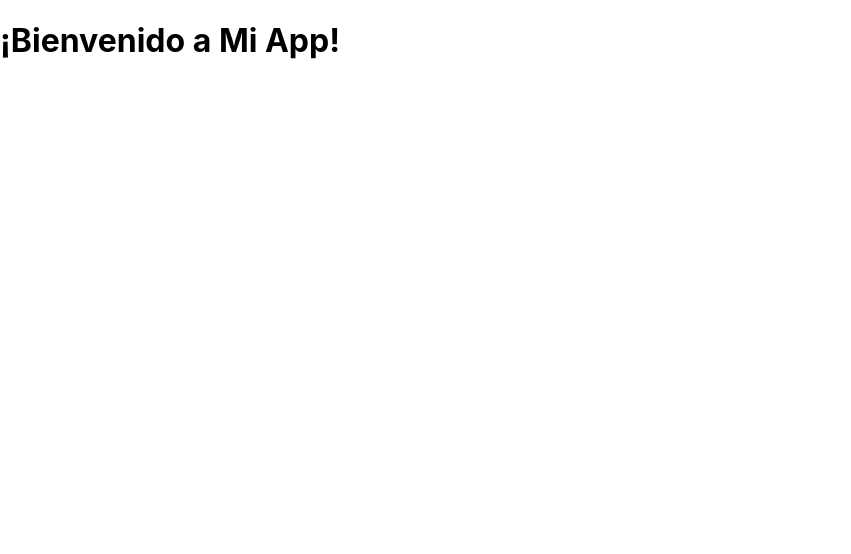
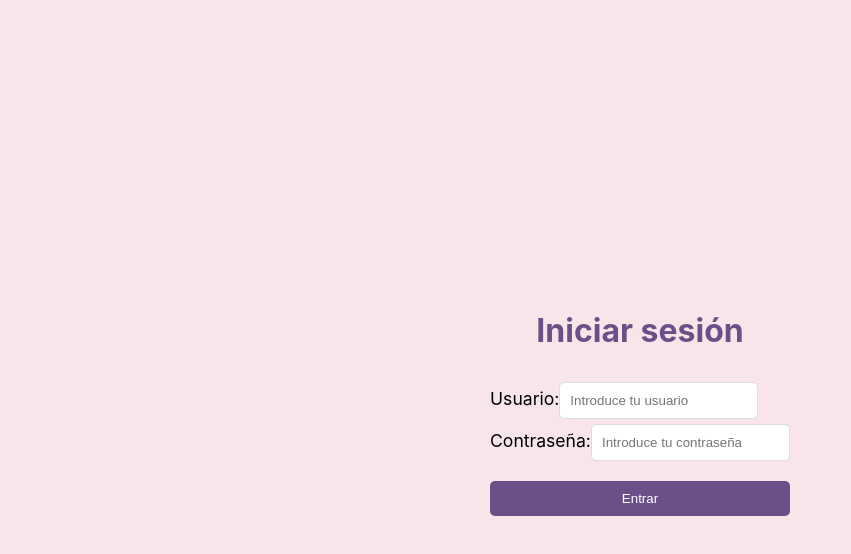
Before and after one commit to itzel431/creci_, a React (Create React App) app: page / in a window 1280 px wide. Shown: the top 554 px of the page, without its empty margins (0-851 px from the left). Built offline with nearby package versions, Linux system fonts and the light colour scheme.

Commit message:
Creamos el Login

```diff
--- a/src/App.css
+++ b/src/App.css
@@ -1,38 +1,44 @@
-.App {
+.app {
+  background-color: #f7e5e9; /* Fondo rosa */
   text-align: center;
 }
 
-.App-logo {
-  height: 40vmin;
-  pointer-events: none;
+.app-header {
+  background-color: #f4c9e1;
+  padding: 20px;
+  border-radius: 10px;
 }
 
-@media (prefers-reduced-motion: no-preference) {
-  .App-logo {
-    animation: App-logo-spin infinite 20s linear;
-  }
+.app-header h1 {
+  font-size: 3rem;
+  color: #6b4f88;
 }
 
-.App-header {
-  background-color: #282c34;
-  min-height: 100vh;
-  display: flex;
-  flex-direction: column;
-  align-items: center;
-  justify-content: center;
-  font-size: calc(10px + 2vmin);
-  color: white;
+.app-header p {
+  font-size: 1.5rem;
+  color: #8e609a;
 }
 
-.App-link {
-  color: #61dafb;
+.app-sections {
+  display: flex;
+  flex-wrap: wrap;
+  justify-content: center;
+  margin-top: 30px;
 }
 
-@keyframes App-logo-spin {
-  from {
-    transform: rotate(0deg);
-  }
-  to {
-    transform: rotate(360deg);
-  }
+.section {
+  background-color: #fff;
+  padding: 20px;
+  margin: 10px;
+  border-radius: 10px;
+  width: 150px;
+  text-align: center;
+  font-size: 1.2rem;
+  cursor: pointer;
+  transition: transform 0.3s, box-shadow 0.3s;
 }
+
+.section:hover {
+  transform: scale(1.1);
+  box-shadow: 0 4px 8px rgba(0, 0, 0, 0.1);
+}
--- a/src/App.js
+++ b/src/App.js
@@ -1,11 +1,39 @@
-import React from 'react';
+import React, { useState } from 'react';
+import './App.css';  // Para los estilos del encabezado y los apartados
+import Login from './Login';  // Importamos el componente Login
 
 function App() {
-    return (
-        <div>
-            <h1>¡Bienvenido a Mi App!</h1>
-        </div>
-    );
+  const [isLoggedIn, setIsLoggedIn] = useState(false);
+
+  const handleLogin = (username, password) => {
+    if (username === 'admin' && password === '1234') {
+      setIsLoggedIn(true);
+    } else {
+      alert("Credenciales incorrectas");
+    }
+  };
+
+  if (!isLoggedIn) {
+    return <Login onLogin={handleLogin} />;
+  }
+
+  return (
+    <div className="app">
+      <header className="app-header">
+        <h1>Creci</h1>
+        <p>Acompañándote en el arte de ser mamá</p>
+      </header>
+
+      <div className="app-sections">
+        <div className="section">Diario</div>
+        <div className="section">Momentos</div>
+        <div className="section">Salud</div>
+        <div className="section">Lactancia</div>
+        <div className="section">Crecimiento</div>
+        <div className="section">WhatsApp</div>
+      </div>
+    </div>
+  );
 }
 
 export default App;
--- /dev/null
+++ b/src/Login.css
@@ -0,0 +1,45 @@
+.login-container {
+    display: flex;
+    flex-direction: column;
+    justify-content: center;
+    align-items: center;
+    height: 100vh;
+    background-color: #f7e5e9; /* Fondo rosa */
+  }
+
+  h2 {
+    font-size: 2rem;
+    color: #6b4f88;
+  }
+
+  form {
+    display: flex;
+    flex-direction: column;
+    width: 300px;
+  }
+
+  label {
+    margin-top: 10px;
+    font-size: 1.1rem;
+  }
+
+  input {
+    padding: 10px;
+    margin-top: 5px;
+    border-radius: 5px;
+    border: 1px solid #ddd;
+  }
+
+  button {
+    margin-top: 20px;
+    padding: 10px;
+    background-color: #6b4f88;
+    color: white;
+    border: none;
+    border-radius: 5px;
+    cursor: pointer;
+  }
+
+  button:hover {
+    background-color: #8e609a;
+  }
--- /dev/null
+++ b/src/Login.js
@@ -0,0 +1,45 @@
+import React, { useState } from 'react';
+import './Login.css';  // Estilos para el login
+
+function Login({ onLogin }) {
+  const [username, setUsername] = useState('');
+  const [password, setPassword] = useState('');
+
+  const handleSubmit = (e) => {
+    e.preventDefault();
+    onLogin(username, password);
+  };
+
+  return (
+    <div className="login-container">
+      <h2>Iniciar sesión</h2>
+      <form onSubmit={handleSubmit}>
+        <div>
+          <label htmlFor="username">Usuario:</label>
+          <input
+            type="text"
+            id="username"
+            value={username}
+            onChange={(e) => setUsername(e.target.value)}
+            placeholder="Introduce tu usuario"
+            required
+          />
+        </div>
+        <div>
+          <label htmlFor="password">Contraseña:</label>
+          <input
+            type="password"
+            id="password"
+            value={password}
+            onChange={(e) => setPassword(e.target.value)}
+            placeholder="Introduce tu contraseña"
+            required
+          />
+        </div>
+        <button type="submit">Entrar</button>
+      </form>
+    </div>
+  );
+}
+
+export default Login;
```
